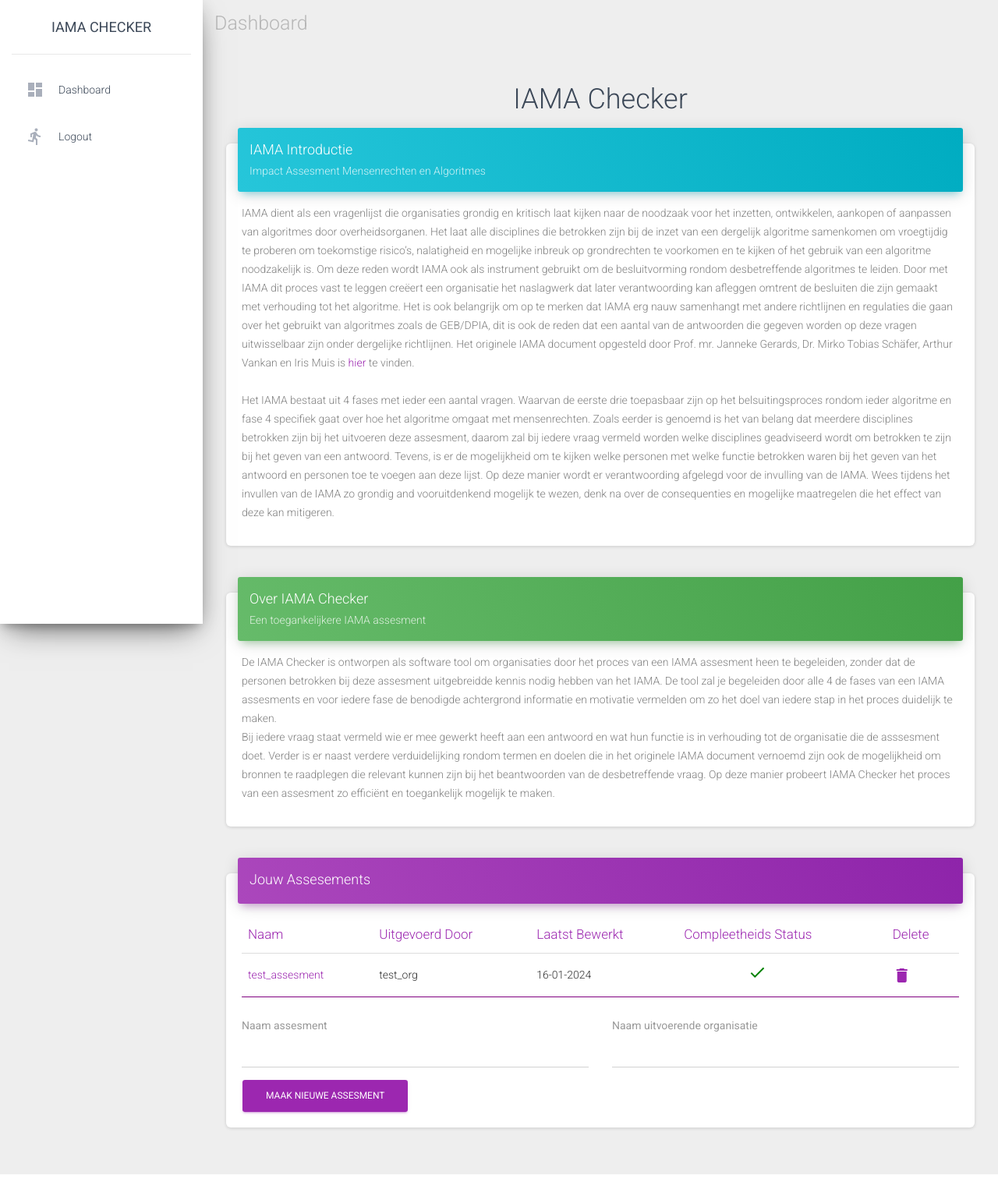
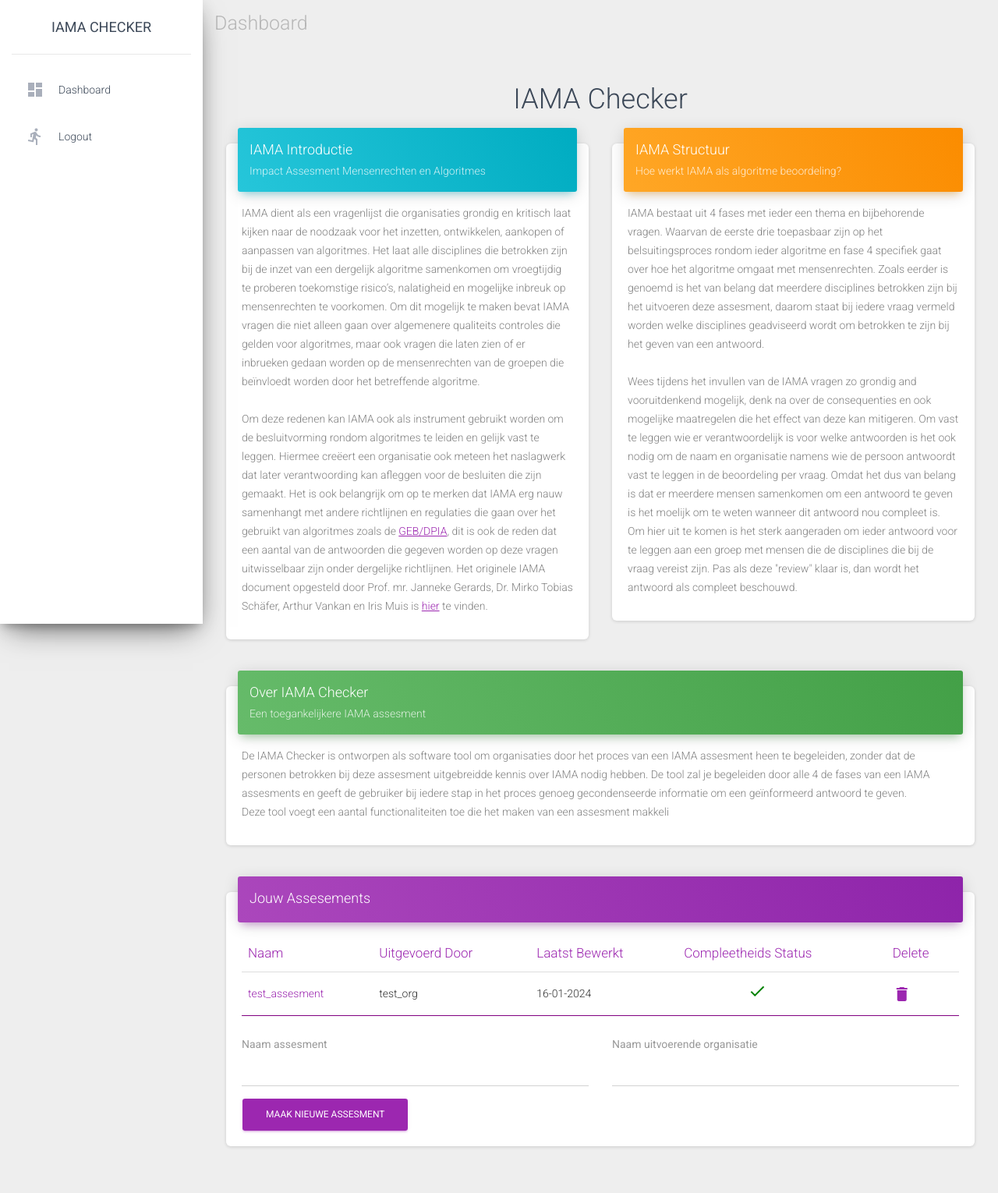
Before and after one commit to KoenBron/IAMA-checker, a Django app: page / in a window 1280 px wide. Shown: the whole page at 78% size. Before the commit the page ends 1506 px from the top, so only its background shows below. Run offline with Django 3.2, Linux system fonts and the light colour scheme; a user stored in the database is signed in; data comes from the database, SQL or seed files in the repository; some libraries are stand-ins or nearby versions.

Commit message:
Updating the home page

```diff
--- a/iama_checker/base/templates/base/home.html
+++ b/iama_checker/base/templates/base/home.html
@@ -10,7 +10,7 @@ Dashboard
         <h2 class="iama">IAMA Checker</h2>
     </div>
     <div class="row">
-        <div class="col-md-12">
+        <div class="col">
             <div class="card">
                 <div class="card-header card-header-info">
                     <h4 class="card-title">IAMA Introductie</h4>
@@ -18,19 +18,35 @@ Dashboard
                 </div>
                 <div class="card-body">
                     <p style="color: grey">
-                        IAMA dient als een vragenlijst die organisaties grondig en kritisch laat kijken naar de noodzaak voor het inzetten, ontwikkelen, aankopen of aanpassen van algoritmes door overheidsorganen.
-                         Het laat alle disciplines die betrokken zijn bij de inzet van een dergelijk algoritme samenkomen om vroegtijdig te proberen om toekomstige risico’s, nalatigheid en mogelijke inbreuk op grondrechten te voorkomen en te kijken of het gebruik van een algoritme noodzakelijk is.
-                         Om deze reden wordt IAMA ook als instrument gebruikt om de besluitvorming rondom desbetreffende algoritmes te leiden. Door met IAMA dit proces vast te leggen creëert een organisatie het naslagwerk dat later verantwoording kan afleggen omtrent de besluiten die zijn gemaakt met verhouding tot het algoritme.
-                         Het is ook belangrijk om op te merken dat IAMA erg nauw samenhangt met andere richtlijnen en regulaties die gaan over het gebruikt van algoritmes zoals de GEB/DPIA, dit is ook de reden dat een aantal van de antwoorden die gegeven worden op deze vragen uitwisselbaar zijn onder dergelijke richtlijnen.
-                         Het originele IAMA document opgesteld door Prof. mr. Janneke Gerards, Dr. Mirko Tobias Schäfer, Arthur Vankan en Iris Muis is <a href="https://www.rijksoverheid.nl/documenten/rapporten/2021/02/25/impact-assessment-mensenrechten-en-algoritmes">hier</a> te vinden.
-                    <br>
-                    <br>
-                        Het IAMA bestaat uit 4 fases met ieder een aantal vragen.
+                        IAMA dient als een vragenlijst die organisaties grondig en kritisch laat kijken naar de noodzaak voor het inzetten, ontwikkelen, aankopen of aanpassen van algoritmes.
+                         Het laat alle disciplines die betrokken zijn bij de inzet van een dergelijk algoritme samenkomen om vroegtijdig te proberen  toekomstige risico’s, nalatigheid en mogelijke inbreuk op mensenrechten te voorkomen.
+                         Om dit mogelijk te maken bevat IAMA vragen die niet alleen gaan over algemenere qualiteits controles die gelden voor algoritmes, maar ook vragen die laten zien of er inbrueken gedaan worden op de mensenrechten van de groepen die beïnvloedt worden door het betreffende algoritme.
+                         <br>
+                         <br>
+                         Om deze redenen kan IAMA ook als instrument gebruikt worden om de besluitvorming rondom algoritmes te leiden en gelijk vast te leggen. Hiermee creëert een organisatie ook meteen het naslagwerk dat later verantwoording kan afleggen voor de besluiten die zijn gemaakt.
+                         Het is ook belangrijk om op te merken dat IAMA erg nauw samenhangt met andere richtlijnen en regulaties die gaan over het gebruikt van algoritmes zoals de <a target="_blank" rel="noopener noreferrer" href="https://www.autoriteitpersoonsgegevens.nl/themas/basis-avg/praktisch-avg/data-protection-impact-assessment-dpia"><u>GEB/DPIA</u></a>, dit is ook de reden dat een aantal van de antwoorden die gegeven worden op deze vragen uitwisselbaar zijn onder dergelijke richtlijnen.
+                         Het originele IAMA document opgesteld door Prof. mr. Janneke Gerards, Dr. Mirko Tobias Schäfer, Arthur Vankan en Iris Muis is <a target="_blank" rel="noopener noreferrer" href="https://www.rijksoverheid.nl/documenten/rapporten/2021/02/25/impact-assessment-mensenrechten-en-algoritmes"><u>hier</u></a> te vinden.
+                    </p>
+                </div>
+            </div>
+        </div>
+        <div class="col">
+            <div class="card">
+                <div class="card-header card-header-warning">
+                    <h4 class="card-title">IAMA Structuur</h4>
+                    <p class="card-category">Hoe werkt IAMA als algoritme beoordeling?</p>
+                </div>
+                <div class="card-body">
+                    <p style="color: grey">
+                        IAMA bestaat uit 4 fases met ieder een thema en bijbehorende vragen.
                          Waarvan de eerste drie toepasbaar zijn op het belsuitingsproces rondom ieder algoritme en fase 4 specifiek gaat over hoe het algoritme omgaat met mensenrechten.
-                         Zoals eerder is genoemd is het van belang dat meerdere disciplines betrokken zijn bij het uitvoeren deze assesment, daarom zal bij iedere vraag vermeld worden welke disciplines geadviseerd wordt om betrokken te zijn bij het geven van een antwoord.
-                         Tevens, is er de mogelijkheid om te kijken welke personen met welke functie betrokken waren bij het geven van het antwoord en personen toe te voegen aan deze lijst.
-                         Op deze manier wordt er verantwoording afgelegd voor de invulling van de IAMA.
-                         Wees tijdens het invullen van de IAMA zo grondig and vooruitdenkend mogelijk te wezen, denk na over de consequenties en mogelijke maatregelen die het effect van deze kan mitigeren.
+                         Zoals eerder is genoemd is het van belang dat meerdere disciplines betrokken zijn bij het uitvoeren deze assesment, daarom staat bij iedere vraag vermeld worden welke disciplines geadviseerd wordt om betrokken te zijn bij het geven van een antwoord.
+                         <br>
+                         <br>
+                         Wees tijdens het invullen van de IAMA vragen zo grondig and vooruitdenkend mogelijk, denk na over de consequenties en ook mogelijke maatregelen die het effect van deze kan mitigeren.
+                         Om vast te leggen wie er verantwoordelijk is voor welke antwoorden is het ook nodig om de naam en organisatie namens wie de persoon antwoordt vast te leggen in de beoordeling per vraag.
+                         Omdat het dus van belang is dat er meerdere mensen samenkomen om een antwoord te geven is het moelijk om te weten wanneer dit antwoord nou compleet is. Om hier uit te komen is het sterk aangeraden om ieder antwoord voor te leggen aan een groep met mensen die de disciplines die bij de vraag vereist zijn. Pas als deze "review" klaar is, dan wordt het antwoord als compleet beschouwd.
+
                     </p>
                 </div>
             </div>
@@ -45,13 +61,11 @@ Dashboard
                 </div>
                 <div class="card-body">
                     <p style="color: grey;">
-                        De IAMA Checker is ontworpen als software tool om organisaties door het proces van een IAMA assesment heen te begeleiden, zonder dat de personen betrokken bij deze assesment uitgebreidde kennis nodig hebben van het IAMA.
-                        De tool zal je begeleiden door alle 4 de fases van een IAMA assesments en voor iedere fase de benodigde achtergrond informatie en motivatie vermelden om zo het doel van iedere stap in het proces duidelijk te maken.
+                        De IAMA Checker is ontworpen als software tool om organisaties door het proces van een IAMA assesment heen te begeleiden, zonder dat de personen betrokken bij deze assesment uitgebreidde kennis over IAMA nodig hebben.
+                        De tool zal je begeleiden door alle 4 de fases van een IAMA assesments en geeft de gebruiker bij iedere stap in het proces genoeg gecondenseerde informatie om een geïnformeerd antwoord te geven.
                         <br>
-                        Bij iedere vraag staat vermeld wie er mee gewerkt heeft aan een antwoord en wat hun functie is in verhouding tot de organisatie die de asssesment doet.
-                        Verder is er naast verdere verduidelijking rondom termen en doelen die in het originele IAMA document vernoemd zijn ook de mogelijkheid om bronnen te raadplegen die relevant kunnen zijn bij het beantwoorden van de desbetreffende vraag.
-                        Op deze manier probeert IAMA Checker het proces van een assesment zo efficiënt en toegankelijk mogelijk te maken.
-
+                        Deze tool voegt een aantal functionaliteiten toe die het maken van een assesment makkeli
+                        <br>
                     </p>
                 </div>
             </div>
--- a/iama_checker/base/templates/includes/reference_list.html
+++ b/iama_checker/base/templates/includes/reference_list.html
@@ -8,7 +8,7 @@
                     <p style="color: grey"> {{ reference.description }} </p>
                 </div>
                 <div class="d-flex align-items-center">
-                    <a status="_blank" rel="noopener noreferrer" href="{{ reference.url }}">
+                    <a target="_blank" rel="noopener noreferrer" href="{{ reference.url }}">
                         <i class="material-icons">link</i>
                     </a>
                 </div>
```
